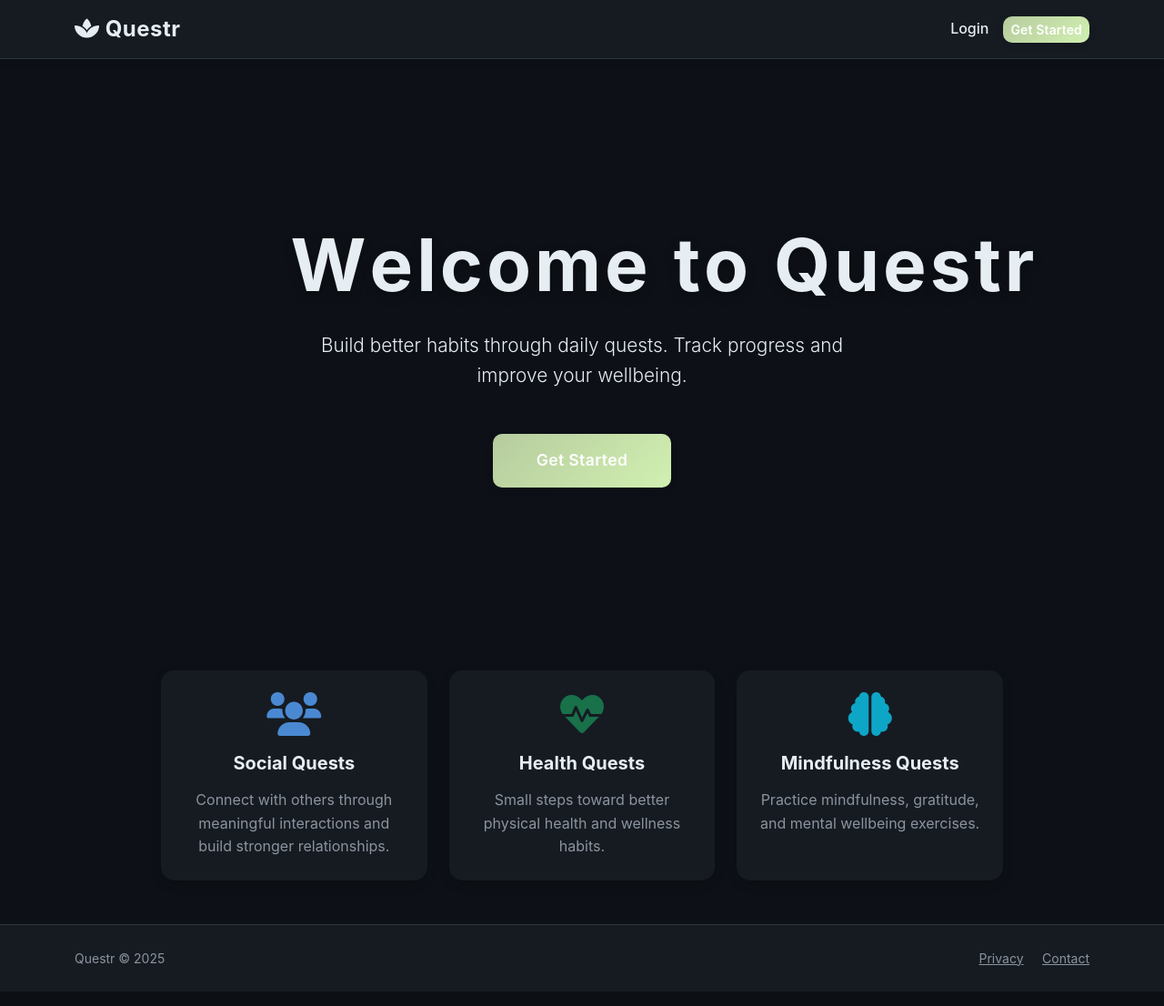
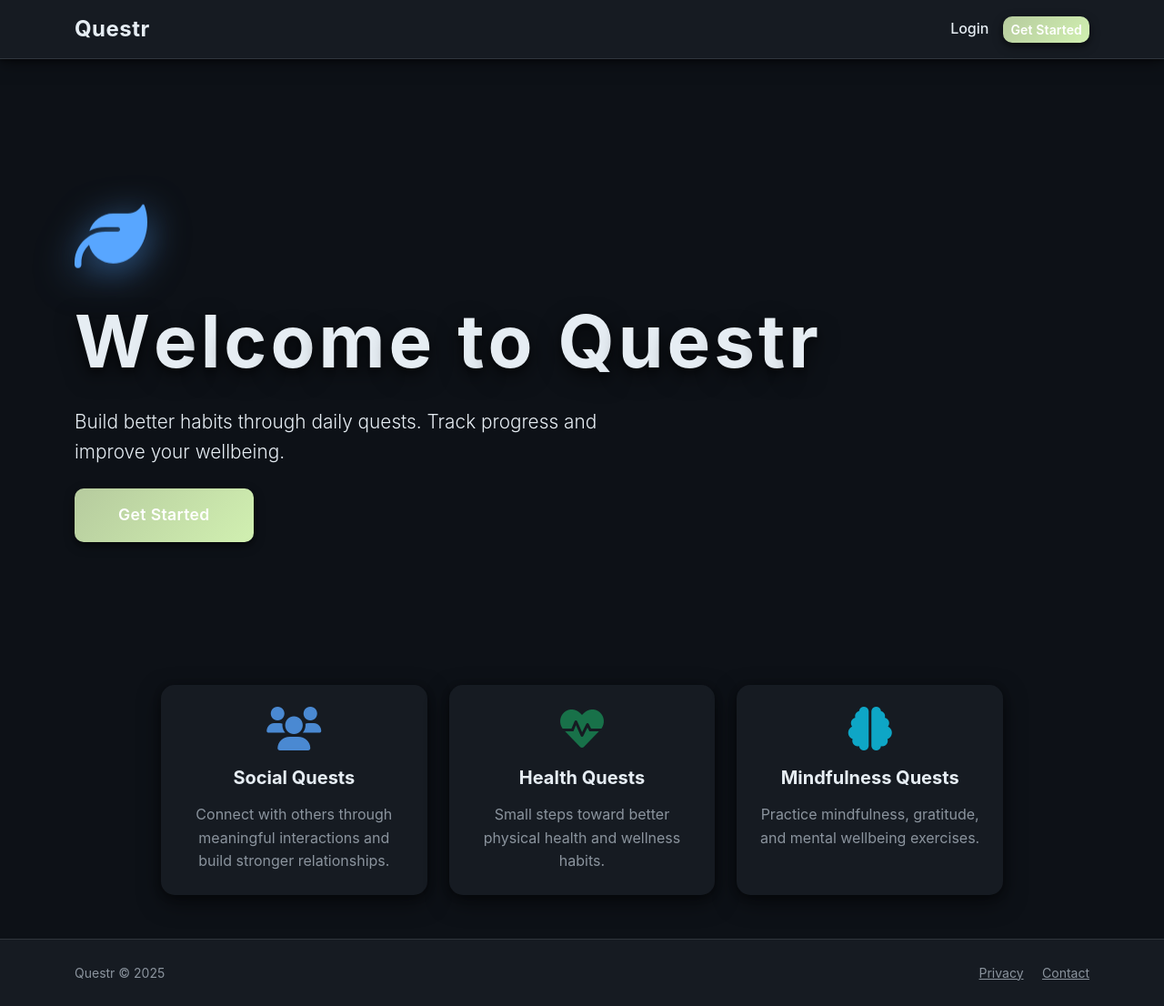
Before and after one commit to pierceluu10/Questr, a Flask app: page / in a window 1280 px wide. Shown: the whole page at 91% size. Run offline with Flask 3, Linux system fonts and the light colour scheme.

Commit message:
Formatting and shadows

```diff
--- a/static/css/style.css
+++ b/static/css/style.css
@@ -150,13 +150,13 @@ body, h1, h2, h3, h4, h5, h6, .navbar-brand, p, span, a, button, .btn, input, te
 .feature-card {
     background: #b6cb9e;
     border-radius: 15px;
-    box-shadow: 0 4px 12px rgba(0, 0, 0, 0.2);
+    box-shadow: 0 8px 24px rgba(0, 0, 0, 0.5), 0 2px 8px rgba(0, 0, 0, 0.3);
     transition: transform 0.2s ease, box-shadow 0.2s ease;
 }
 
 .feature-card:hover {
     transform: translateY(-4px);
-    box-shadow: 0 8px 20px rgba(0, 0, 0, 0.3);
+    box-shadow: 0 12px 32px rgba(0, 0, 0, 0.6), 0 4px 12px rgba(0, 0, 0, 0.4);
 }
 
 .feature-icon {
@@ -252,11 +252,11 @@ body, h1, h2, h3, h4, h5, h6, .navbar-brand, p, span, a, button, .btn, input, te
     font-weight: 600;
     letter-spacing: 0.01em;
     transition: all 0.2s ease;
-    box-shadow: 0 2px 8px rgba(0, 0, 0, 0.15);
+    box-shadow: 0 4px 12px rgba(0, 0, 0, 0.4), 0 2px 4px rgba(0, 0, 0, 0.3);
 }
 
 .btn:hover {
-    box-shadow: 0 4px 12px rgba(0, 0, 0, 0.25);
+    box-shadow: 0 8px 20px rgba(0, 0, 0, 0.5), 0 4px 8px rgba(88, 166, 255, 0.3);
     transform: translateY(-2px);
 }
 
@@ -364,6 +364,25 @@ footer {
     }
 }
 
+@keyframes floatIcon {
+    0%, 100% {
+        transform: translateY(0px);
+    }
+    50% {
+        transform: translateY(-10px);
+    }
+}
+
+.hero-icon svg {
+    animation: floatIcon 3s ease-in-out infinite;
+    transition: transform 0.3s ease;
+}
+
+.hero-icon:hover svg {
+    transform: scale(1.1);
+    animation: none;
+}
+
 .fade-in-up {
     animation: fadeInUp 0.6s ease-out;
 }
--- a/templates/base.html
+++ b/templates/base.html
@@ -48,7 +48,7 @@
             color: var(--navbar-text) !important;
             border-bottom: 1px solid var(--border-color);
             backdrop-filter: blur(10px);
-            box-shadow: 0 2px 8px rgba(0, 0, 0, 0.2);
+            box-shadow: 0 4px 16px rgba(0, 0, 0, 0.5), 0 2px 4px rgba(0, 0, 0, 0.3);
         }
 
         .navbar .nav-link,
@@ -253,7 +253,7 @@
     <nav class="navbar navbar-expand-lg">
         <div class="container">
             <a class="navbar-brand fw-bold" href="{{ url_for('index') }}" style="font-size: 1.5rem; letter-spacing: 0.02em;">
-                <i class="fas fa-spa"></i> Questr
+                Questr
             </a>
 
             <button class="navbar-toggler" type="button" data-bs-toggle="collapse" data-bs-target="#navbarNav">
--- a/templates/dashboard.html
+++ b/templates/dashboard.html
@@ -19,7 +19,7 @@
     <div class="col-12">
         <div class="welcome-card p-4 mb-4">
             <h2 class="fw-bold mb-2" style="white-space: nowrap; overflow: hidden; text-overflow: ellipsis;">
-                <i class="fas fa-spa"></i> Welcome back, {{ user.username }}!
+                Welcome back, {{ user.username }}!
             </h2>
             <p class="mb-0">Complete your daily quests to build better habits.</p>
         </div>
--- a/templates/index.html
+++ b/templates/index.html
@@ -3,18 +3,25 @@
 {% block title %}Questr - Daily Quests for Personal Growth{% endblock %}
 
 {% block content %}
-<div class="row justify-content-center align-items-center" style="min-height: 75vh;">
-    <div class="col-lg-7 text-center">
-        <div class="hero-section py-5">
-            <h1 class="display-1 fw-bold mb-4 animate-title" style="font-size: clamp(3rem, 8vw, 5rem); letter-spacing: 0.05em; white-space: nowrap; text-shadow: 0 4px 12px rgba(0, 0, 0, 0.3);">
+<div class="row align-items-center" style="min-height: 80vh;">
+    <div class="col-lg-8">
+        <div class="hero-section">
+            <!-- Blue Leaf Icon -->
+            <div class="hero-icon mb-4" style="display: block;">
+                <svg xmlns="http://www.w3.org/2000/svg" viewBox="0 0 512 512" style="width: 80px; height: 80px; filter: drop-shadow(0 8px 20px rgba(88, 166, 255, 0.6)) drop-shadow(0 4px 8px rgba(0, 0, 0, 0.5));">
+                    <path fill="#58a6ff" d="M272 96c-78.6 0-145.1 51.5-167.7 122.5c33.6-17 71.5-26.5 111.7-26.5h88c8.8 0 16 7.2 16 16s-7.2 16-16 16H288 216s0 0 0 0c-16.6 0-32.7 1.9-48.3 5.4c-25.9 5.9-49.9 16.4-71.4 30.7c0 0 0 0 0 0C38.3 298.8 0 364.9 0 440v16c0 13.3 10.7 24 24 24s24-10.7 24-24V440c0-48.7 20.7-92.5 53.8-123.2C121.6 392.3 190.3 448 272 448l1 0c132.1-.7 239-130.9 239-291.4c0-42.6-7.5-83.1-21.1-119.6c-2.6-6.9-12.7-6.6-16.2-.1C455.9 72.1 418.7 96 376 96L272 96z"/>
+                </svg>
+            </div>
+
+            <h1 class="display-1 fw-bold mb-4 animate-title" style="font-size: clamp(3rem, 8vw, 5rem); letter-spacing: 0.05em; white-space: nowrap; text-shadow: 0 8px 24px rgba(0, 0, 0, 0.6), 0 4px 8px rgba(0, 0, 0, 0.4);">
                 Welcome to Questr
             </h1>
-            <p class="lead mb-5" style="font-size: 1.3rem; max-width: 600px; margin: 0 auto;">
+            <p class="lead mb-4" style="font-size: 1.3rem; max-width: 600px;">
                 Build better habits through daily quests. Track progress and improve your wellbeing.
             </p>
 
             {% if not current_user.is_authenticated %}
-                <div class="d-grid gap-2 d-md-flex justify-content-md-center">
+                <div class="d-grid gap-2 d-md-flex">
                     <a href="{{ url_for('register') }}" class="btn btn-primary btn-lg px-5 py-3" style="font-size: 1.1rem; font-weight: 600; letter-spacing: 0.02em;">
                         Get Started
                     </a>
@@ -28,7 +35,7 @@
     </div>
 </div>
 
-<div class="row mt-5 mb-5">
+<div class="row mt-4 mb-4">
     <div class="col-lg-10 mx-auto">
         <div class="row g-4">
             <div class="col-md-4 text-center">
```
Also changed, not shown: other parts of static/css/style.css (+11 -11 lines).
